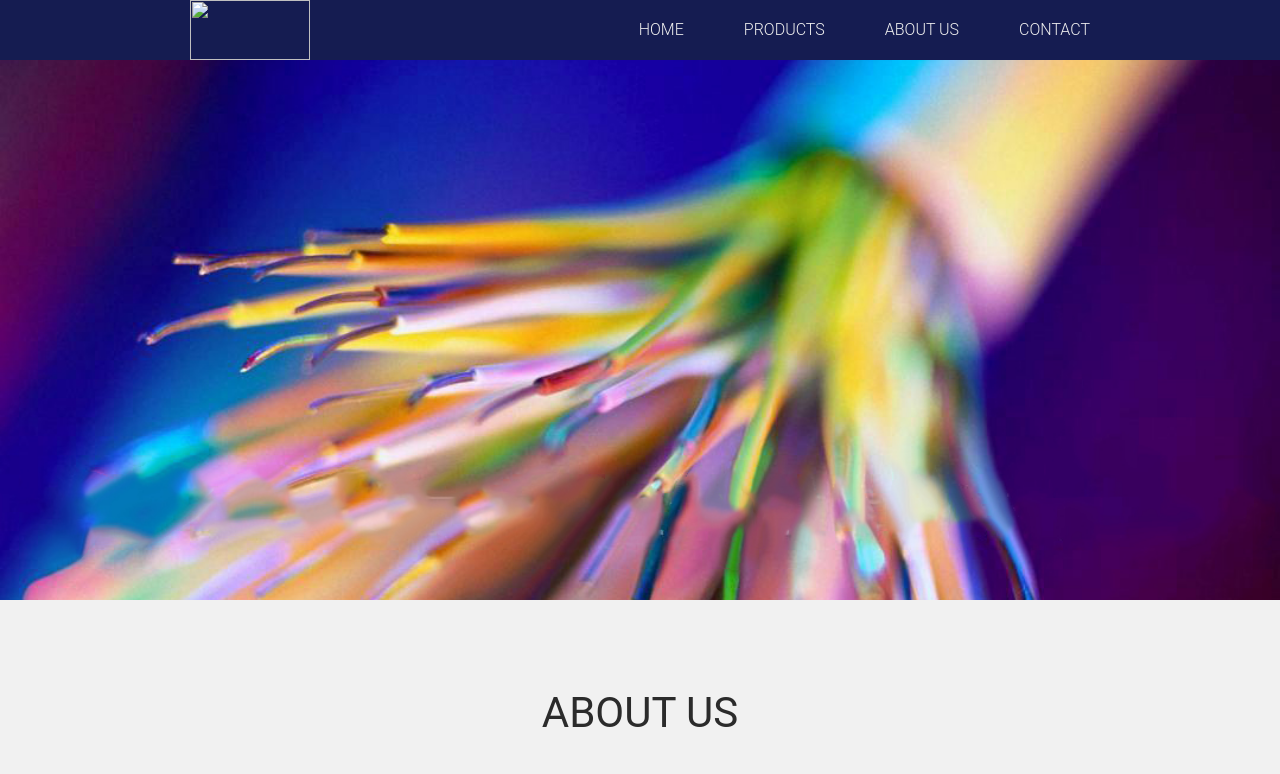
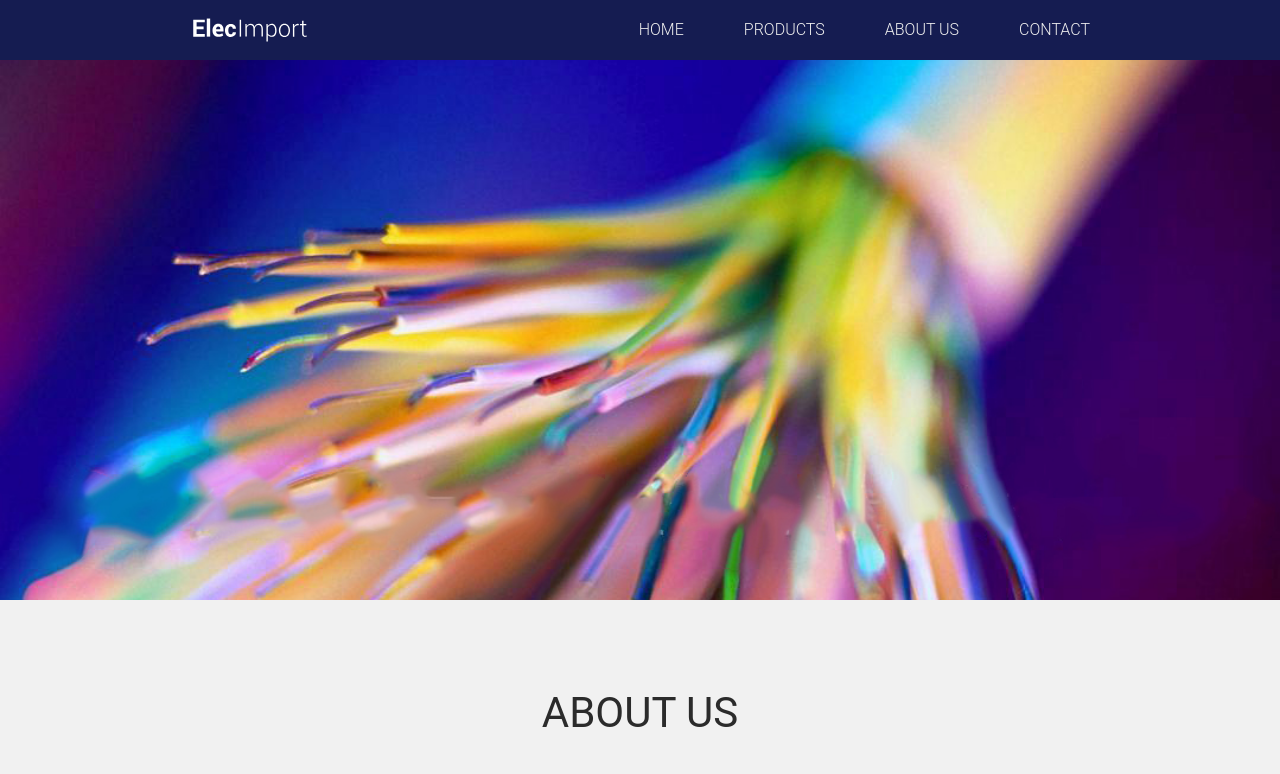
Before and after one commit to chloepeng/elecimport, a plain HTML site: page test.html in a window 1280 px wide. Shown: the top 774 px of the page. Drawn offline with Linux system fonts and the light colour scheme; the site is published under a folder, as on GitHub Pages, so addresses that start at the root find nothing.

Commit message:
modify img path

```diff
--- a/test.html
+++ b/test.html
@@ -14,7 +14,7 @@
   <div id="nav">
     <div id="nav-content">
     <ul style="font-family:roboto; font-style: normal; font-weight: 400;">
-    <img src="/Elements/logo-02.svg" alt="" width="120" height="120" class="logo"/>
+    <img src="Elements/logo-02.svg" alt="" width="120" height="120" class="logo"/>
     <li><a href="#contact">CONTACT</a></li>
     <li><a href="#about">ABOUT US</a></li>
     <li><a href="#products">PRODUCTS</a></li>
```
